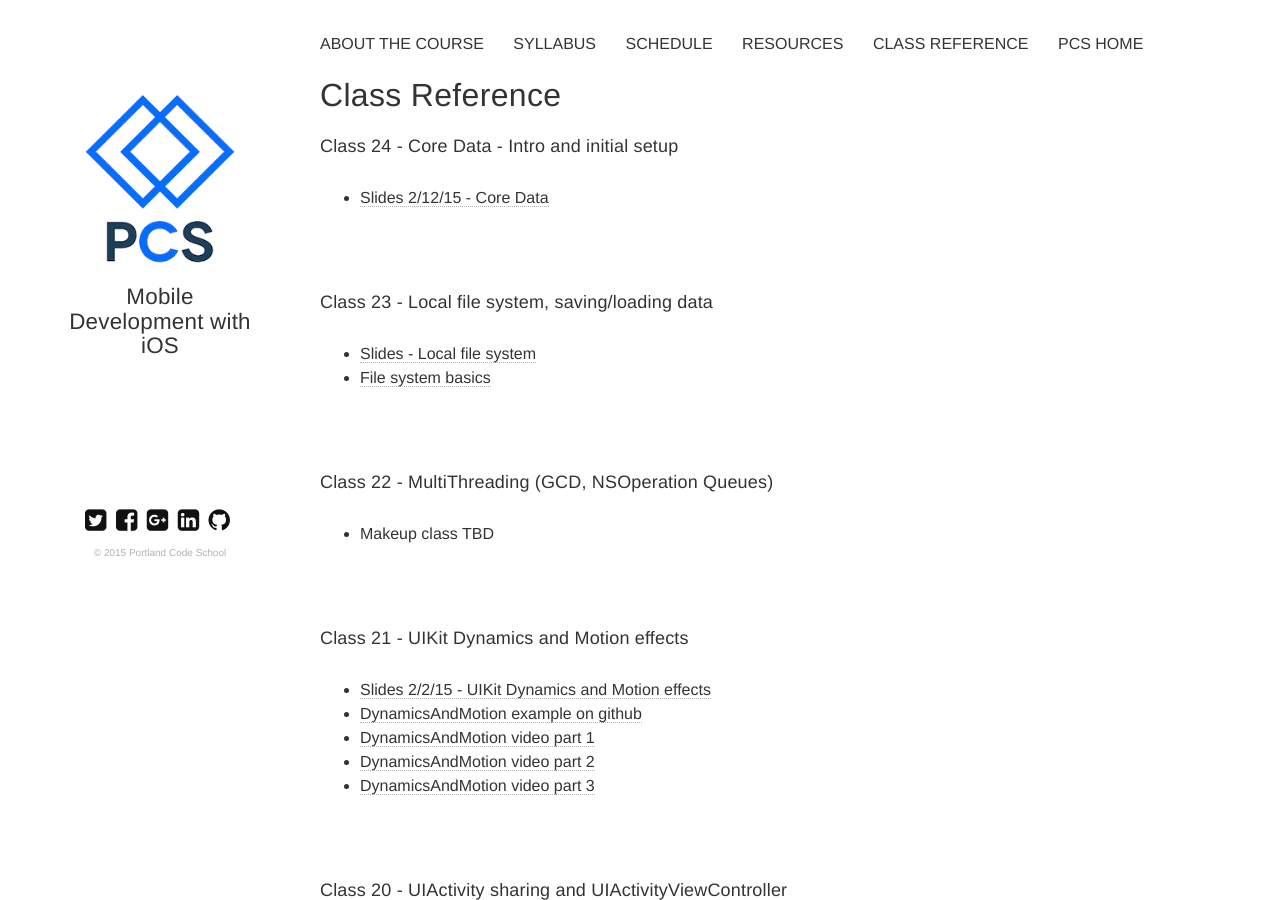
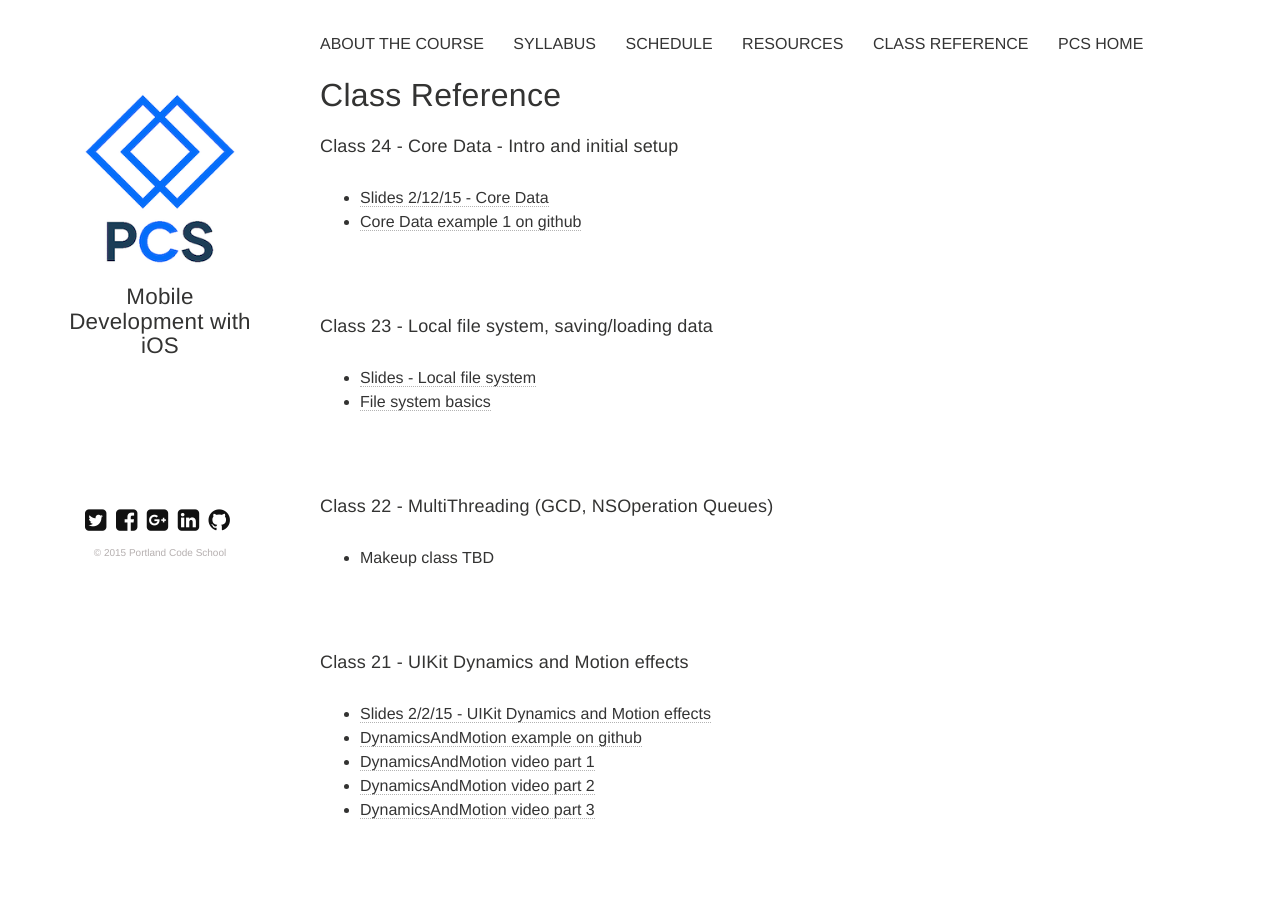
Before and after one commit to portlandcodeschool/ios, a Jekyll site: the page built from reference.md, in a window 1280 px wide and 900 px high. Built offline with Jekyll 4.4.1, drawn with Linux system fonts in a browser that asks for light colours; nearby versions of some CDN libraries.

Commit message:
Update reference.md

```diff
--- a/reference.md
+++ b/reference.md
@@ -7,6 +7,7 @@ tags: [reference]
 ---
 ####Class 24 - Core Data - Intro and initial setup
 * [Slides 2/12/15 - Core Data](https://docs.google.com/presentation/d/1zHzYFhsSDKh-_hyp_ktLsqmqiyL-gDOuxOyaFdynOHs/edit?usp=sharing)
+* [Core Data example 1 on github](https://github.com/portlandcodeschool/CoreDataExample1_iOS)
 
 ####Class 23 - Local file system, saving/loading data
 * [Slides - Local file system](https://docs.google.com/presentation/d/1zHzYFhsSDKh-_hyp_ktLsqmqiyL-gDOuxOyaFdynOHs/edit?usp=sharing)
```
